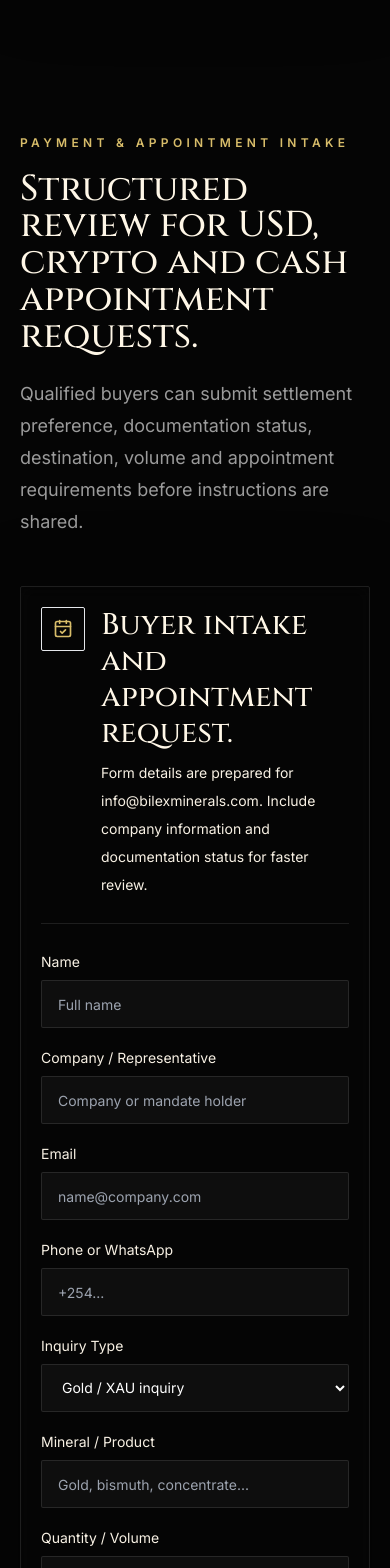
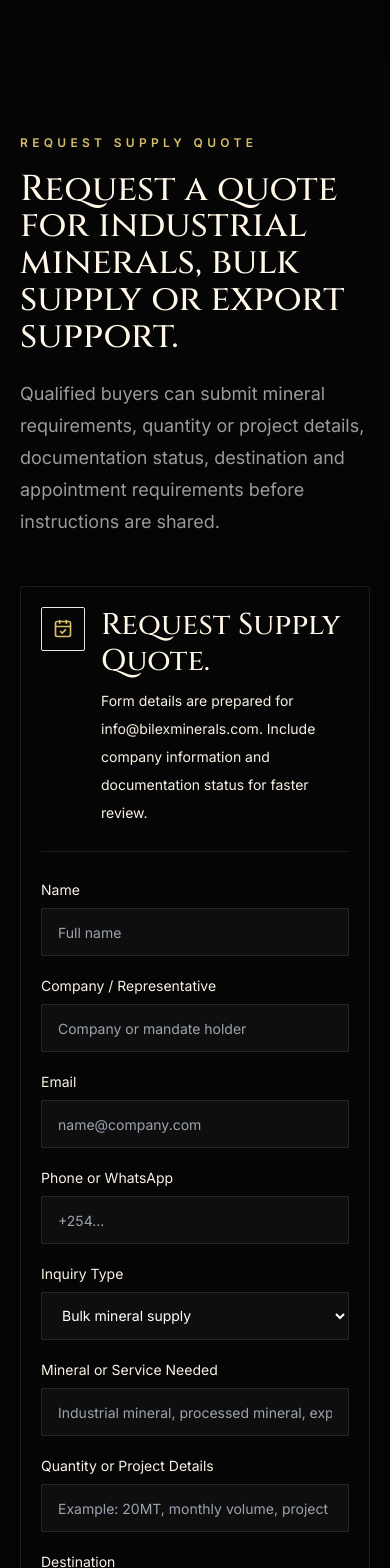
Before and after one commit to Lorna-Njogu/Bilexdemo, a Next.js app: page /contact in a window 390 px wide. Shown: the part 3040-4608 px from the top of the page. Built offline with nearby package versions, Linux system fonts and the light colour scheme.

Commit message:
Improve minerals company homepage

```diff
--- a/app/contact/page.tsx
+++ b/app/contact/page.tsx
@@ -186,19 +186,19 @@ export default function ContactPage() {
           </div>
         </section>
 
-        <section id="intake" className="bg-[#050505] px-5 py-24 md:px-8 lg:px-12">
+        <section id="quote" className="bg-[#050505] px-5 py-24 md:px-8 lg:px-12">
           <div className="mx-auto grid max-w-7xl gap-12 lg:grid-cols-[0.82fr_1.18fr] lg:items-start">
             <div>
               <p className="text-xs font-semibold uppercase tracking-[0.36em] text-[#d8bd6a]">
-                Payment & Appointment Intake
+                Request Supply Quote
               </p>
               <h2 className="mt-5 font-display text-4xl leading-[1.02] text-[#fff7e7] md:text-6xl">
-                Structured review for USD, crypto and cash appointment requests.
+                Request a quote for industrial minerals, bulk supply or export support.
               </h2>
               <p className="mt-6 max-w-2xl text-lg leading-8 text-white/60">
-                Qualified buyers can submit settlement preference,
-                documentation status, destination, volume and appointment
-                requirements before instructions are shared.
+                Qualified buyers can submit mineral requirements, quantity or
+                project details, documentation status, destination and
+                appointment requirements before instructions are shared.
               </p>
             </div>
 
--- a/app/layout.tsx
+++ b/app/layout.tsx
@@ -22,28 +22,29 @@ export const metadata: Metadata = {
   metadataBase: new URL("https://bilexminerals.com"),
   title: {
     default:
-      "Bilex Minerals | Rare Mineral Supply & Industrial Procurement",
+      "Industrial Mineral Suppliers in Kenya | Bilex Minerals",
     template: "%s | Bilex Minerals",
   },
   description:
-    "Bilex Minerals supports rare mineral sourcing, bismuth supply, mineral analysis, processing support, export coordination, and international procurement partnerships.",
+    "Bilex Minerals supplies industrial minerals for construction, manufacturing and export markets, with reliable sourcing, quality focus and bulk supply capability.",
   keywords: [
+    "industrial minerals Kenya",
+    "mineral suppliers Kenya",
+    "mineral export company",
+    "bulk mineral supply",
+    "processed minerals",
+    "mining and mineral sourcing",
+    "mineral processing support",
     "bismuth supplier",
     "strategic minerals",
-    "industrial mineral sourcing",
-    "mineral processing support",
-    "mining logistics East Africa",
-    "mineral export services",
-    "industrial minerals East Africa",
-    "international mineral supply",
   ],
   alternates: {
     canonical: "https://bilexminerals.com",
   },
   openGraph: {
-    title: "Bilex Minerals",
+    title: "Industrial Mineral Suppliers in Kenya | Bilex Minerals",
     description:
-      "Rare mineral sourcing, bismuth supply, mineral analysis, processing support, and export coordination.",
+      "Industrial mineral sourcing, bulk supply, processing support and export coordination for construction, manufacturing and export markets.",
     url: "https://bilexminerals.com",
     siteName: "Bilex Minerals",
     images: [
@@ -61,7 +62,7 @@ export const metadata: Metadata = {
     card: "summary_large_image",
     title: "Bilex Minerals",
     description:
-      "Rare mineral sourcing, bismuth supply, mineral analysis, processing support, and export coordination.",
+      "Industrial mineral sourcing, bulk supply, processing support and export coordination in Kenya.",
     images: ["/bilex-logo.webp"],
   },
 };
--- a/app/page.tsx
+++ b/app/page.tsx
@@ -3,12 +3,12 @@ import { SiteHeader } from "@/components/site-header";
 
 const organizationSchema = {
   "@context": "https://schema.org",
-  "@type": "Organization",
+  "@type": "LocalBusiness",
   name: "Bilex Minerals",
   url: "https://bilexminerals.com",
   logo: "https://bilexminerals.com/bilex-logo.webp",
   description:
-    "Rare and industrial mineral sourcing, bismuth supply support, processing coordination, mineral analysis, and export partnership company.",
+    "Industrial mineral supplier in Kenya supporting bulk mineral supply, processed minerals, mining and mineral sourcing, and export coordination.",
   areaServed: ["Kenya", "Tanzania", "East Africa"],
   address: {
     "@type": "PostalAddress",
@@ -23,12 +23,13 @@ const organizationSchema = {
     availableLanguage: ["English", "Swahili"],
   },
   knowsAbout: [
-    "mineral trading East Africa",
+    "industrial minerals Kenya",
+    "mineral suppliers Kenya",
+    "mineral export company",
+    "bulk mineral supply",
+    "processed minerals",
+    "mining and mineral sourcing",
     "bismuth supply",
-    "strategic minerals",
-    "mineral processing support",
-    "mineral export services",
-    "industrial mineral sourcing",
   ],
 };
 
--- a/components/booking-inquiry-form.tsx
+++ b/components/booking-inquiry-form.tsx
@@ -29,9 +29,9 @@ export function BookingInquiryForm() {
 
     const form = event.currentTarget as FormElements;
     const fields = form.elements;
-    const subject = "Bilex Minerals buyer intake / appointment request";
+    const subject = "Bilex Minerals supply quote request";
     const body = [
-      "Bilex Minerals buyer intake",
+      "Bilex Minerals supply quote request",
       "",
       `Name: ${fields.name.value}`,
       `Company / Representative: ${fields.company.value}`,
@@ -66,7 +66,7 @@ export function BookingInquiryForm() {
         </span>
         <div>
           <h3 className="font-display text-3xl text-[#fff7e7]">
-            Buyer intake and appointment request.
+            Request Supply Quote.
           </h3>
           <p className="mt-2 text-sm leading-7 text-white/56">
             Form details are prepared for {contact.email}. Include company
@@ -121,34 +121,37 @@ export function BookingInquiryForm() {
           <select
             name="inquiry"
             className="h-12 rounded-sm border border-white/10 bg-white/[0.04] px-4 text-white outline-none transition focus:border-[#d8bd6a]"
-            defaultValue="Gold / XAU inquiry"
+            defaultValue="Bulk mineral supply"
           >
+            <option className="bg-[#0b0907]">Bulk mineral supply</option>
+            <option className="bg-[#0b0907]">Industrial minerals Kenya</option>
+            <option className="bg-[#0b0907]">Processed minerals</option>
+            <option className="bg-[#0b0907]">Mining and mineral sourcing</option>
+            <option className="bg-[#0b0907]">Bismuth supply</option>
             <option className="bg-[#0b0907]">Gold / XAU inquiry</option>
-            <option className="bg-[#0b0907]">Bismuth supply</option>
-            <option className="bg-[#0b0907]">Strategic minerals</option>
             <option className="bg-[#0b0907]">Export coordination</option>
             <option className="bg-[#0b0907]">Processing support</option>
             <option className="bg-[#0b0907]">Partnership review</option>
           </select>
         </label>
         <label className="grid gap-2 text-sm text-white/68">
-          Mineral / Product
+          Mineral or Service Needed
           <input
             name="mineral"
             type="text"
             required
             className="h-12 rounded-sm border border-white/10 bg-white/[0.04] px-4 text-white outline-none transition placeholder:text-white/32 focus:border-[#d8bd6a]"
-            placeholder="Gold, bismuth, concentrate..."
+            placeholder="Industrial mineral, processed mineral, export support..."
           />
         </label>
         <label className="grid gap-2 text-sm text-white/68">
-          Quantity / Volume
+          Quantity or Project Details
           <input
             name="quantity"
             type="text"
             required
             className="h-12 rounded-sm border border-white/10 bg-white/[0.04] px-4 text-white outline-none transition placeholder:text-white/32 focus:border-[#d8bd6a]"
-            placeholder="Example: 5kg, 20MT, monthly volume"
+            placeholder="Example: 20MT, monthly volume, project requirement"
           />
         </label>
         <label className="grid gap-2 text-sm text-white/68">
@@ -213,7 +216,7 @@ export function BookingInquiryForm() {
           type="submit"
           className="inline-flex items-center gap-3 rounded-sm bg-[#d8bd6a] px-6 py-4 text-sm font-bold uppercase tracking-[0.12em] text-black transition hover:bg-[#f5df9a]"
         >
-          Send details by email
+          Request Supply Quote
           <Mail size={17} />
         </button>
         <a
--- a/components/home-page.tsx
+++ b/components/home-page.tsx
@@ -46,10 +46,11 @@ const fadeUp = {
   transition: { duration: 0.8, ease: "easeOut" },
 } as const;
 
-const heroStats = [
-  { value: "Network", label: "Regional supply network" },
-  { value: "Export", label: "Export-focused operations" },
-  { value: "Sectors", label: "Multi-sector mineral applications" },
+const trustBadges = [
+  "Industrial Minerals",
+  "Bulk Supply",
+  "Export Ready",
+  "Quality Focused",
 ];
 
 const trustItems = [
@@ -241,6 +242,7 @@ export function HomePage() {
       <AboutSection />
       <ServicesSection />
       <OperationsSection />
+      <MarketInsightSection />
       <WhyChooseSection />
       <IndustriesSection />
       <GallerySection />
@@ -251,6 +253,7 @@ export function HomePage() {
       <BuyerQualificationSection />
       <PaymentBookingSection />
       <ContactSection />
+      <FaqSection />
       <MobileContactDock />
     </main>
   );
@@ -326,34 +329,45 @@ function HeroSection() {
           className="max-w-5xl pt-8 md:pt-14"
         >
           <p className="text-xs font-semibold uppercase tracking-[0.38em] text-[#d8bd6a]">
-            Rare minerals / industrial supply / global trade
+            Industrial minerals Kenya / bulk supply / export
           </p>
           <h1 className="mt-7 max-w-5xl font-display text-5xl leading-[0.92] text-balance text-[#fff7e7] md:text-7xl xl:text-8xl">
-            Reliable Rare Mineral Supply for Industrial and Global Markets
+            Industrial Mineral Sourcing, Supply and Export
           </h1>
           <p className="mt-7 max-w-2xl text-lg leading-8 text-white/72 md:text-xl">
-            Bilex Minerals sources and supplies high-value minerals through
-            structured supply networks focused on consistency, traceability
-            and long-term industrial partnerships.
+            Bilex Minerals supplies industrial minerals for construction,
+            manufacturing and export markets, with reliable sourcing, quality
+            focus and bulk supply capability.
           </p>
+
+          <div className="mt-8 flex flex-wrap gap-2">
+            {trustBadges.map((badge) => (
+              <span
+                key={badge}
+                className="rounded-sm border border-[#d8bd6a]/28 bg-[#d8bd6a]/10 px-3 py-2 text-[11px] font-bold uppercase tracking-[0.16em] text-[#d8bd6a]"
+              >
+                {badge}
+              </span>
+            ))}
+          </div>
 
           <div className="mt-10 flex flex-wrap gap-3">
             <a
-              href="#intake"
+              href="#quote"
               className="group inline-flex items-center gap-3 rounded-sm bg-[#d8bd6a] px-6 py-4 text-sm font-bold uppercase tracking-[0.12em] text-[#080706] transition hover:bg-[#f5df9a]"
             >
-              Request supply information
+              Request a Quote
               <ArrowRight
                 size={17}
                 className="transition group-hover:translate-x-1"
               />
             </a>
-            <Link
-              href="/minerals"
+            <a
+              href="#contact"
               className="inline-flex items-center gap-3 rounded-sm border border-white/18 bg-white/[0.04] px-6 py-4 text-sm font-semibold uppercase tracking-[0.12em] text-white transition hover:border-[#d8bd6a] hover:text-[#d8bd6a]"
             >
-              View mineral portfolio
-            </Link>
+              Contact Us
+            </a>
           </div>
         </motion.div>
 
@@ -363,7 +377,11 @@ function HeroSection() {
           transition={{ delay: 0.4, duration: 0.85, ease: "easeOut" }}
           className="grid max-w-4xl gap-px overflow-hidden rounded-sm border border-white/10 bg-white/10 shadow-[0_24px_80px_rgba(0,0,0,0.42)] backdrop-blur md:grid-cols-3"
         >
-          {heroStats.map((item) => (
+          {[
+            { value: "Market", label: "Live XAU/USD chart" },
+            { value: "Export", label: "Export-focused operations" },
+            { value: "Bulk", label: "Bulk mineral supply" },
+          ].map((item) => (
             <div key={item.label} className="bg-[#070605]/78 p-5 md:p-6">
               <p className="font-display text-3xl text-[#d8bd6a] md:text-4xl">
                 {item.value}
@@ -413,8 +431,8 @@ function MineralPortfolioSection() {
       <div className="mx-auto max-w-7xl">
         <div className="grid gap-10 lg:grid-cols-[0.75fr_1.25fr] lg:items-end">
           <SectionHeader
-            eyebrow="Mineral Portfolio"
-            title="Minerals positioned around industrial demand."
+            eyebrow="Our Mineral Products"
+            title="Industrial mineral products positioned around commercial demand."
             text="Industrial buyers care about mineral type, specification, availability, sourcing reliability and export capability. This portfolio is structured around those commercial requirements."
           />
           <div className="grid gap-px overflow-hidden rounded-sm border border-white/10 bg-white/10 sm:grid-cols-2">
@@ -473,7 +491,7 @@ function AboutSection() {
 
         <div>
           <SectionHeader
-            eyebrow="Company"
+            eyebrow="About Bilex"
             title="Mineral sourcing, industrial supply and global trade."
             text="Bilex Minerals operates at the intersection of mineral sourcing, industrial supply and global trade, focusing on reliability, traceability and long-term partnerships."
           />
@@ -689,7 +707,7 @@ function WhyChooseSection() {
     <section className="bg-[#0a0907] px-5 py-28 md:px-8 lg:px-12">
       <div className="mx-auto max-w-7xl">
         <SectionHeader
-          eyebrow="Why Companies Work With Us"
+          eyebrow="Why Choose Bilex"
           title="Dependable supply coordination for industrial mineral buyers."
           text="The work is direct and practical: reviewed sourcing channels, consistent handling, responsive communication, export planning, and long-term commercial relationships."
           align="center"
@@ -716,13 +734,45 @@ function WhyChooseSection() {
   );
 }
 
+function MarketInsightSection() {
+  return (
+    <section id="market-insight" className="bg-[#080705] px-5 py-24 md:px-8 lg:px-12">
+      <div className="mx-auto max-w-7xl">
+        <SectionHeader
+          eyebrow="Live Market Insight"
+          title="Gold price visibility for mineral supply discussions."
+          text="The hero includes a live XAU/USD market chart to give buyers a current USD reference before quote discussions, documentation review and supply negotiation."
+          align="center"
+        />
+        <div className="mt-12 grid gap-4 md:grid-cols-3">
+          {[
+            ["XAU/USD reference", "Live TradingView market data for gold quoted against USD."],
+            ["Quote context", "Useful for gold-related inquiries before formal pricing and documentation review."],
+            ["Commercial review", "Final supply terms are confirmed only after buyer qualification and written engagement."],
+          ].map(([title, text]) => (
+            <article
+              key={title}
+              className="rounded-sm border border-white/10 bg-white/[0.035] p-7"
+            >
+              <h3 className="font-display text-3xl text-[#d8bd6a]">
+                {title}
+              </h3>
+              <p className="mt-4 text-sm leading-7 text-white/58">{text}</p>
+            </article>
+          ))}
+        </div>
+      </div>
+    </section>
+  );
+}
+
 function IndustriesSection() {
   return (
     <section id="applications" className="relative px-5 py-28 md:px-8 lg:px-12">
       <div className="absolute inset-0 bg-[#050505]" />
       <div className="relative mx-auto grid max-w-7xl gap-12 lg:grid-cols-[0.85fr_1.15fr] lg:items-center">
         <SectionHeader
-          eyebrow="Industries Served"
+          eyebrow="Industries We Serve"
           title="Applications and industries served."
           text="Bilex Minerals supports mineral demand across manufacturing, processing, export markets, metal refining, energy, technology and industrial supply chains."
         />
@@ -803,7 +853,7 @@ function ProcessSection() {
     <section className="bg-[#0b0907] px-5 py-28 md:px-8 lg:px-12">
       <div className="mx-auto max-w-7xl">
         <SectionHeader
-          eyebrow="Operational Process"
+          eyebrow="Our Process"
           title="Four clear steps from sourcing to delivery and export."
           text="Industrial mineral supply needs a clear operating path. Bilex Minerals keeps the process focused on sourcing, mineral analysis, processing coordination, and export delivery."
           align="center"
@@ -1012,12 +1062,12 @@ function TrustSection() {
 
 function PaymentBookingSection() {
   return (
-    <section id="intake" className="bg-[#050505] px-5 py-24 md:px-8 lg:px-12">
+    <section id="quote" className="bg-[#050505] px-5 py-24 md:px-8 lg:px-12">
       <div className="mx-auto grid max-w-7xl gap-12 lg:grid-cols-[0.82fr_1.18fr] lg:items-start">
         <SectionHeader
-          eyebrow="Payment & Appointment Intake"
-          title="Structured review for USD, crypto and cash appointment requests."
-          text="Qualified buyers can submit settlement preference, documentation status, destination, volume and appointment requirements before instructions are shared."
+          eyebrow="Request Supply Quote"
+          title="Request a quote for industrial minerals, bulk supply or export support."
+          text="Qualified buyers can submit mineral requirements, quantity or project details, documentation status, destination and appointment requirements before instructions are shared."
         />
 
         <BookingInquiryForm />
@@ -1172,6 +1222,59 @@ function ContactSection() {
   );
 }
 
+function FaqSection() {
+  const faqs = [
+    [
+      "What minerals does Bilex Minerals supply?",
+      "Bilex Minerals supports industrial minerals, rare minerals, processed minerals, bismuth, strategic minerals and selected mineral lots for construction, manufacturing, processing and export markets.",
+    ],
+    [
+      "Can Bilex handle bulk mineral supply?",
+      "Yes. The quote process asks for quantity, destination and project details so the team can assess bulk mineral supply requirements and logistics planning.",
+    ],
+    [
+      "Does Bilex Minerals support mineral export?",
+      "Yes. Bilex supports export-focused operations including documentation coordination, freight planning, cargo movement and buyer communication.",
+    ],
+    [
+      "How are mineral requirements reviewed?",
+      "Requirements are reviewed through sourcing context, sample or specification details, documentation status, processing needs, destination and commercial fit.",
+    ],
+    [
+      "Is the XAU/USD chart live?",
+      "The hero uses a TradingView OANDA:XAUUSD widget that updates with market data supplied by TradingView/OANDA. It is a reference for gold-related discussions, not final transaction pricing.",
+    ],
+  ];
+
+  return (
+    <section className="bg-[#080705] px-5 py-24 md:px-8 lg:px-12">
+      <div className="mx-auto max-w-5xl">
+        <SectionHeader
+          eyebrow="FAQ"
+          title="Frequently asked questions about industrial mineral supply."
+          text="Clear answers for mineral buyers, procurement teams and export partners before submitting a quote request."
+          align="center"
+        />
+        <div className="mt-12 divide-y divide-white/10 border-y border-white/10">
+          {faqs.map(([question, answer]) => (
+            <details key={question} className="group py-6">
+              <summary className="flex cursor-pointer list-none items-center justify-between gap-5 text-left font-display text-2xl text-[#fff7e7] [&::-webkit-details-marker]:hidden">
+                {question}
+                <span className="text-[#d8bd6a] transition group-open:rotate-45">
+                  +
+                </span>
+              </summary>
+              <p className="mt-4 max-w-3xl text-sm leading-7 text-white/58">
+                {answer}
+              </p>
+            </details>
+          ))}
+        </div>
+      </div>
+    </section>
+  );
+}
+
 function MobileContactDock() {
   return (
     <div className="fixed bottom-3 left-3 right-3 z-40 md:hidden">
--- a/components/site-header.tsx
+++ b/components/site-header.tsx
@@ -89,10 +89,10 @@ export function SiteHeader({ variant = "solid" }: SiteHeaderProps) {
             <MessageCircle size={18} />
           </a>
           <Link
-            href="/contact"
+            href="/#quote"
             className="hidden items-center gap-3 rounded-sm bg-[#d8bd6a] px-5 py-3 text-xs font-bold uppercase tracking-[0.12em] text-black transition hover:bg-[#f5df9a] sm:inline-flex"
           >
-            Request consultation
+            Request Supply Quote
             <ArrowRight size={16} />
           </Link>
         </div>
```
